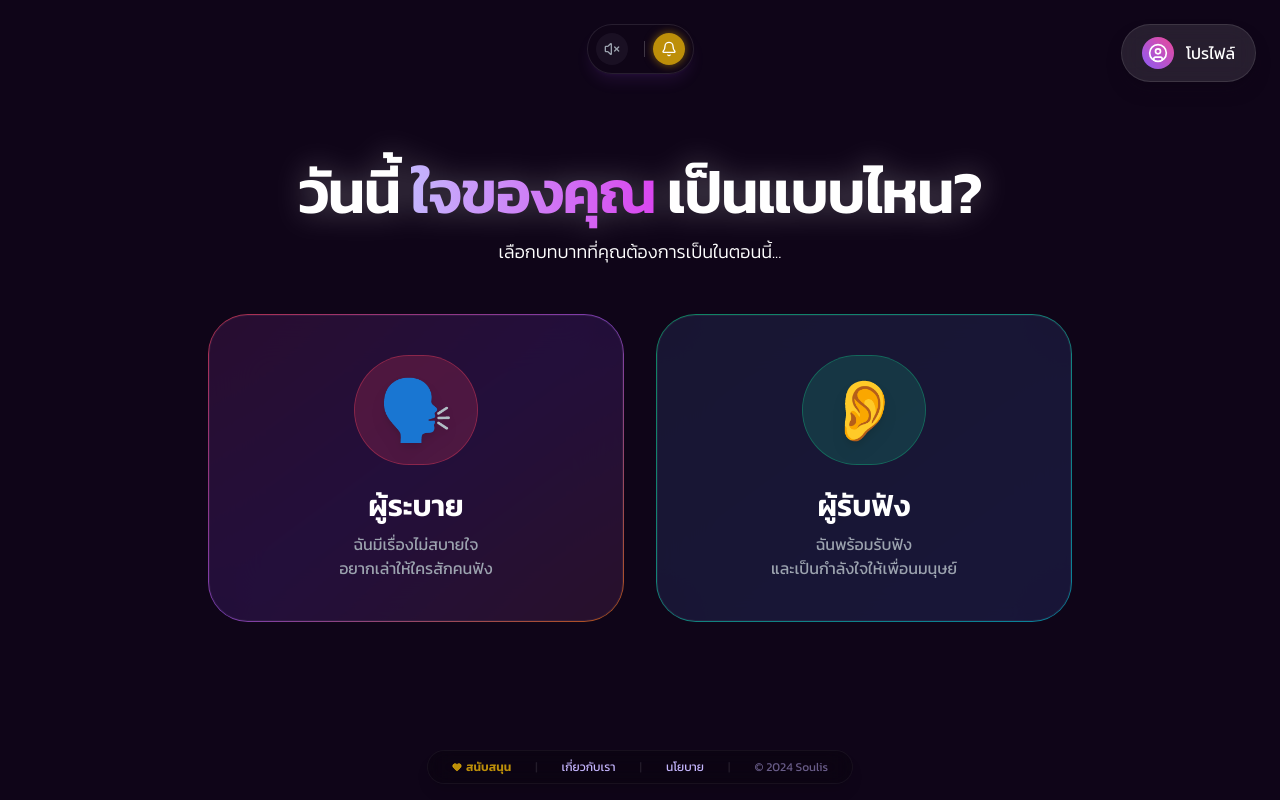
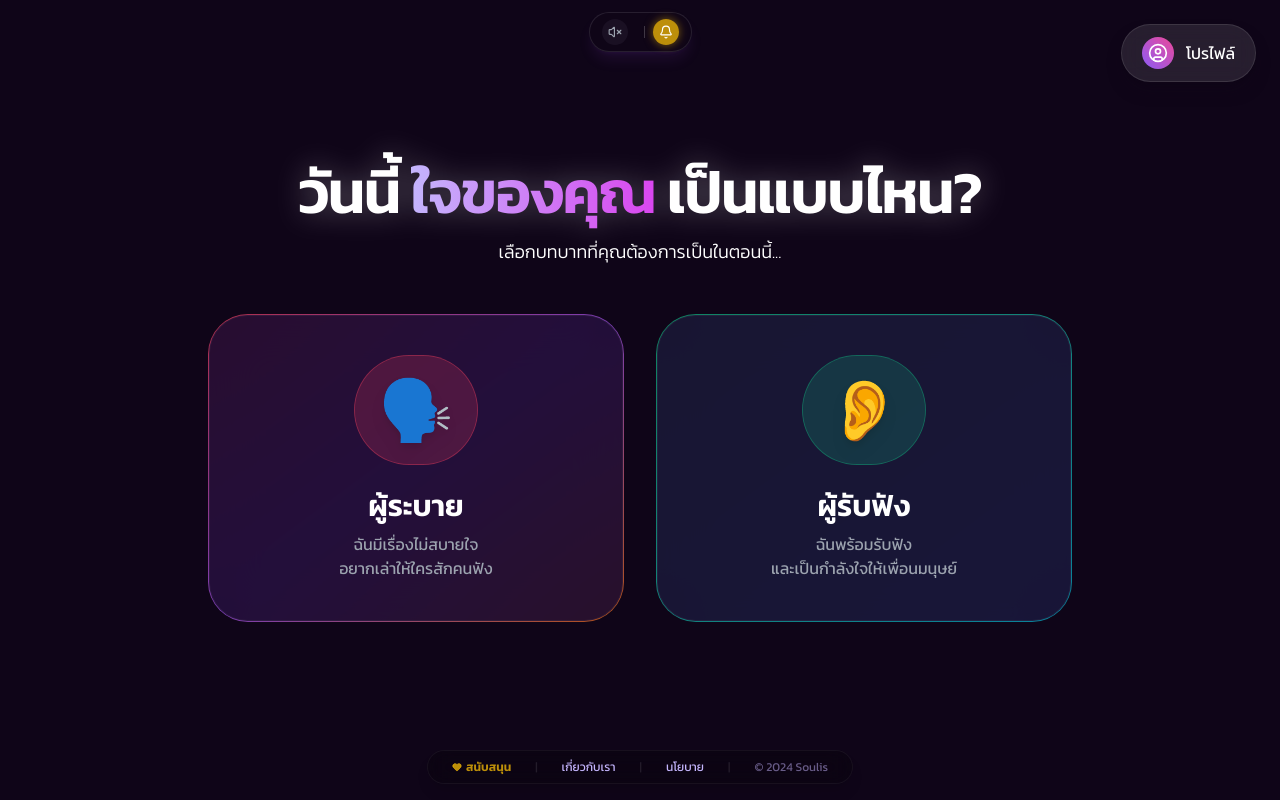
Before and after one commit to soulisweb-code/soulis, a React (Vite) app: page /select-role in a window 1280 px wide. Built offline with nearby package versions, Linux system fonts and the light colour scheme; no server answers.

Commit message:
Patch Sound V6

```diff
--- a/src/components/SoundController.jsx
+++ b/src/components/SoundController.jsx
@@ -10,26 +10,26 @@ export default function SoundController() {
   if (hiddenPages.includes(location.pathname)) return null;
 
   return (
-    // 🔥 แก้ใหม่: ใช้ inset-x-0 + flex justify-center เพื่อจัดกึ่งกลาง (ไม่ใช้ transform แล้ว)
-    // pointer-events-none เพื่อให้กดทะลุพื้นที่ว่างๆ ได้ (ไม่บังปุ่มอื่น)
-    <div className="fixed top-20 md:top-6 inset-x-0 flex justify-center z-[100] pointer-events-none">
+    // 🔥 แก้ตรงนี้: เปลี่ยน top-20 เป็น top-4 (หรือ top-3) ให้มันลอยอยู่ระดับเดียวกับ Header เลย
+    // ใช้ z-[110] เพื่อให้แน่ใจว่ามันลอยทับ Header (Header ปกติมักจะ z-10 หรือ z-50)
+    <div className="fixed top-3 inset-x-0 flex justify-center z-[110] pointer-events-none">
 
-      {/* ใส่ pointer-events-auto เพื่อให้ตัวปุ่มยังกดได้ */}
       <div className="pointer-events-auto animate-fade-in">
-        <div className="flex items-center gap-2 bg-soulis-900/60 backdrop-blur-xl border border-white/10 p-2 rounded-full shadow-lg shadow-purple-500/10 hover:shadow-purple-500/20 transition-all duration-300">
+        {/* ปรับขนาด padding ให้เล็กลงนิดหน่อย (p-1.5) เพื่อความสวยงามบนมือถือ */}
+        <div className="flex items-center gap-2 bg-soulis-900/80 backdrop-blur-xl border border-white/10 p-1.5 px-3 rounded-full shadow-lg shadow-purple-500/10 hover:shadow-purple-500/20 transition-all duration-300">
 
             {/* กลุ่มปุ่มเพลง + Slider */}
             <div className="flex items-center gap-2">
                 <button
                     onClick={toggleMusic}
-                    className={`p-2 rounded-full transition-all duration-300 ${isMusicOn ? 'bg-purple-500 text-white shadow-[0_0_10px_rgba(168,85,247,0.5)]' : 'bg-white/5 text-gray-400 hover:text-white'}`}
+                    className={`p-1.5 rounded-full transition-all duration-300 ${isMusicOn ? 'bg-purple-500 text-white shadow-[0_0_10px_rgba(168,85,247,0.5)]' : 'bg-white/5 text-gray-400 hover:text-white'}`}
                     title="เพลงพื้นหลัง"
                 >
-                    {isMusicOn ? <Music size={16} /> : <VolumeX size={16} />}
+                    {isMusicOn ? <Music size={14} /> : <VolumeX size={14} />}
                 </button>
 
                 {/* Slider */}
-                <div className={`overflow-hidden transition-all duration-500 ease-in-out ${isMusicOn ? 'w-20 opacity-100 mr-1' : 'w-0 opacity-0'}`}>
+                <div className={`overflow-hidden transition-all duration-500 ease-in-out ${isMusicOn ? 'w-16 opacity-100 mr-1' : 'w-0 opacity-0'}`}>
                     <input
                         type="range"
                         min="0"
@@ -42,15 +42,15 @@ export default function SoundController() {
                 </div>
             </div>
 
-            <div className="w-[1px] h-4 bg-white/20"></div>
+            <div className="w-[1px] h-3 bg-white/20"></div>
 
             {/* ปุ่มแจ้งเตือน */}
             <button
                 onClick={toggleNotify}
-                className={`p-2 rounded-full transition-all duration-300 ${isNotifyOn ? 'bg-yellow-500/80 text-white shadow-[0_0_10px_rgba(234,179,8,0.5)]' : 'bg-white/5 text-gray-400 hover:text-white'}`}
+                className={`p-1.5 rounded-full transition-all duration-300 ${isNotifyOn ? 'bg-yellow-500/80 text-white shadow-[0_0_10px_rgba(234,179,8,0.5)]' : 'bg-white/5 text-gray-400 hover:text-white'}`}
                 title="เสียงแจ้งเตือน"
             >
-                {isNotifyOn ? <Bell size={16} /> : <BellOff size={16} />}
+                {isNotifyOn ? <Bell size={14} /> : <BellOff size={14} />}
             </button>
         </div>
       </div>
```
